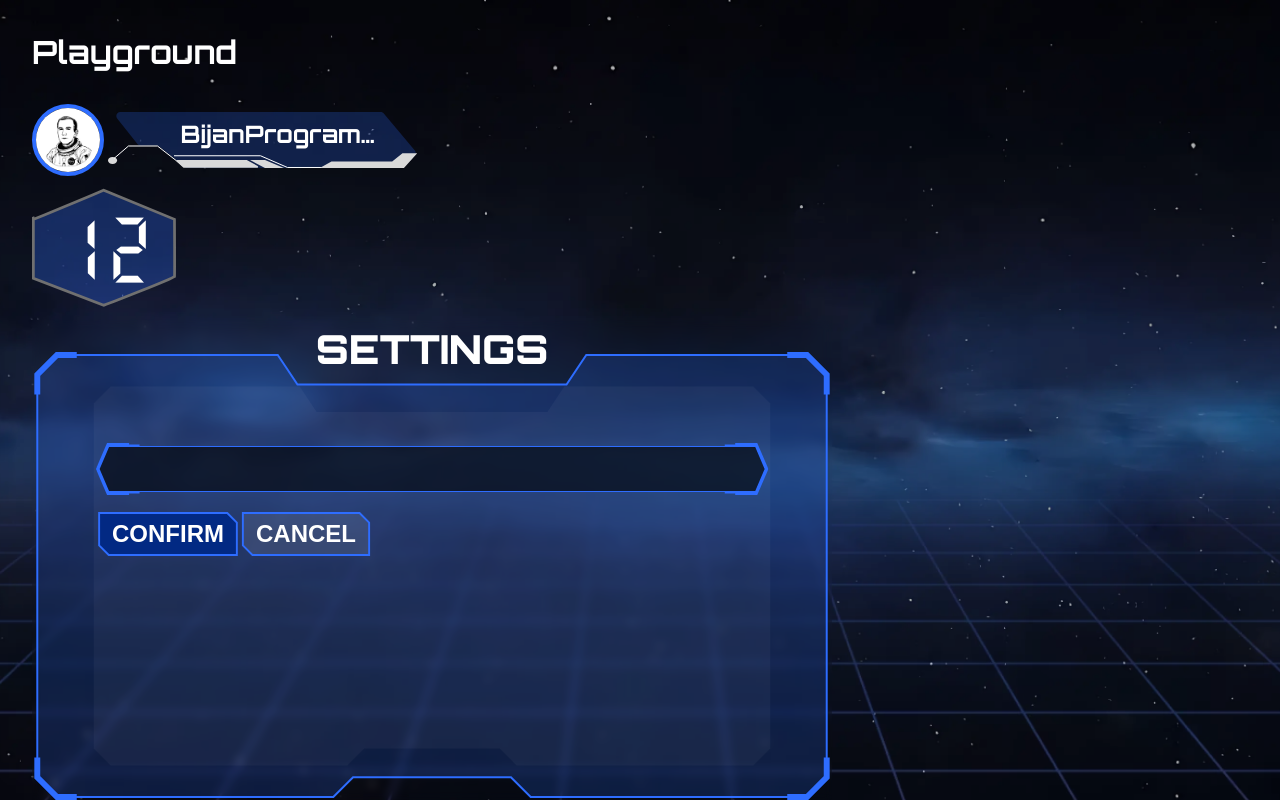
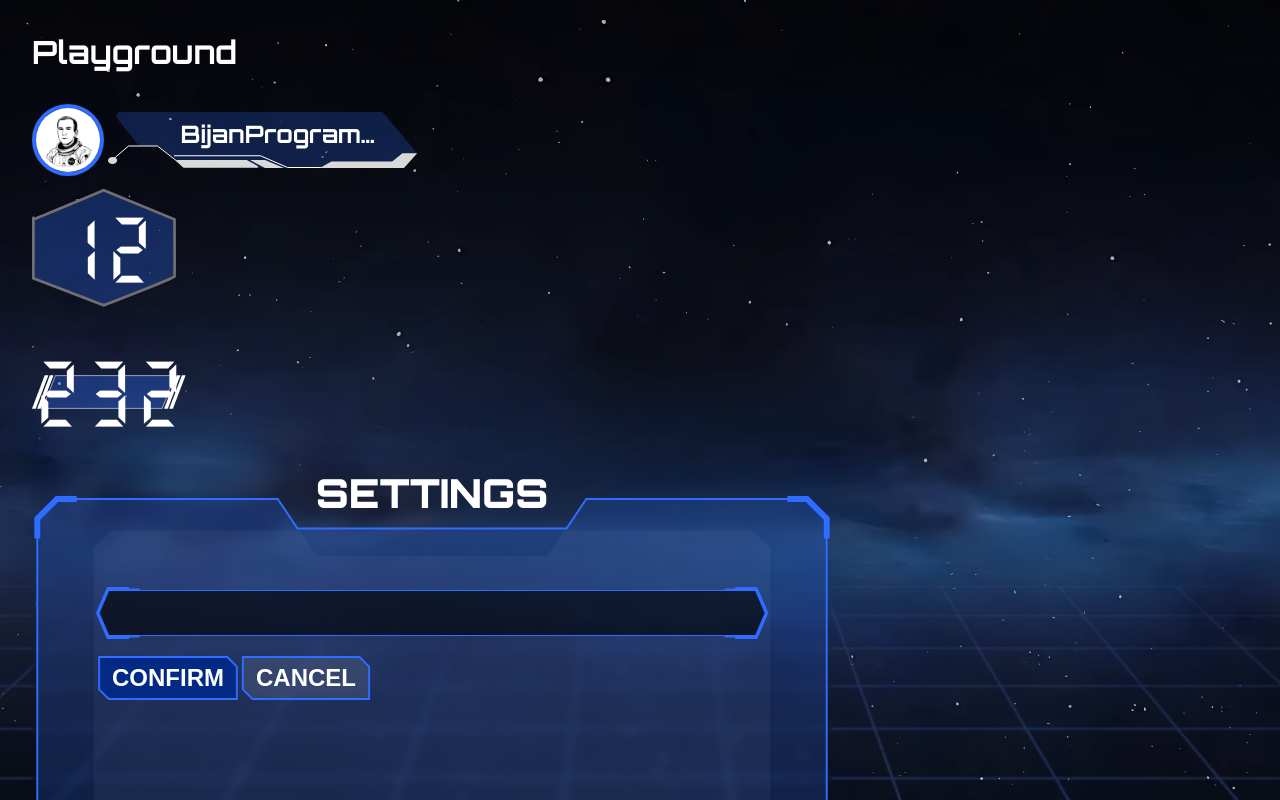
Before and after one commit to CodectiveOrg/snake-frontend, a React (Vite) app: page /playground in a window 1280 px wide. Shown: the top 800 px of the page. Built offline with nearby package versions, Linux system fonts and the light colour scheme; a web font is replaced by a local one.

Commit message:
[ADD] high score

```diff
--- /dev/null
+++ b/src/pages/game/components/high-score/components/high-score-frame/high-score-frame.component.tsx
@@ -0,0 +1,43 @@
+import type { ReactNode, SVGProps } from "react";
+
+import clsx from "clsx";
+
+import styles from "./high-score-frame.module.css";
+
+type Props = SVGProps<SVGSVGElement>;
+
+export default function HighScoreFrameComponent({
+  className,
+  ...otherProps
+}: Props): ReactNode {
+  return (
+    <svg
+      className={clsx(styles["high-score-frame"], className)}
+      viewBox="0 0 272 59"
+      fill="none"
+      xmlns="http://www.w3.org/2000/svg"
+      {...otherProps}
+    >
+      <path
+        className={styles.pane}
+        d="M253.027 0.5L230.649 58.5H18.9736L41.3516 0.5H253.027Z"
+      />
+      <path
+        className={styles.perimeter}
+        d="M31.6058 0H38.1465L15.6628 59H9.12207L31.6058 0Z"
+      />
+      <path
+        className={styles.perimeter}
+        d="M22.4837 0H29.0244L6.54071 59H0L22.4837 0Z"
+      />
+      <path
+        className={styles.perimeter}
+        d="M265.459 0H272L249.516 59H242.976L265.459 0Z"
+      />
+      <path
+        className={styles.perimeter}
+        d="M256.337 0H262.878L240.394 59H233.854L256.337 0Z"
+      />
+    </svg>
+  );
+}
--- /dev/null
+++ b/src/pages/game/components/high-score/components/high-score-frame/high-score-frame.module.css
@@ -0,0 +1,11 @@
+.high-score-frame {
+  .perimeter {
+    fill: var(--color-on-surface);
+  }
+
+  .pane {
+    fill: var(--color-primary);
+    fill-opacity: 0.3;
+    stroke: var(--color-on-surface);
+  }
+}
--- /dev/null
+++ b/src/pages/game/components/high-score/high-score.component.tsx
@@ -0,0 +1,18 @@
+import type { ReactNode } from "react";
+
+import HighScoreFrameComponent from "./components/high-score-frame/high-score-frame.component.tsx";
+
+import styles from "./high-score.module.css";
+
+type Props = {
+  highScore: number;
+};
+
+export default function HighScoreComponent({ highScore }: Props): ReactNode {
+  return (
+    <div className={styles["high-score"]}>
+      <HighScoreFrameComponent className={styles.frame} />
+      {highScore}
+    </div>
+  );
+}
--- /dev/null
+++ b/src/pages/game/components/high-score/high-score.module.css
@@ -0,0 +1,22 @@
+.high-score {
+  position: relative;
+  isolation: isolate;
+
+  display: grid;
+  place-content: center;
+
+  block-size: 9rem;
+  aspect-ratio: 1;
+
+  font-family: "Digital Numbers", sans-serif;
+  font-size: 4rem;
+
+  .frame {
+    position: absolute;
+    inset: 0;
+    z-index: -1;
+
+    block-size: 100%;
+    inline-size: 100%;
+  }
+}
--- a/src/pages/playground/playground.page.tsx
+++ b/src/pages/playground/playground.page.tsx
@@ -5,6 +5,7 @@ import PaneComponent from "@/components/pane/pane.component.tsx";
 import TextInputComponent from "@/components/text-input/text-input.component.tsx";
 import UserBadgeComponent from "@/components/user-badge/user-badge.component.tsx";
 
+import HighScoreComponent from "@/pages/game/components/high-score/high-score.component.tsx";
 import ScoreComponent from "@/pages/game/components/score/score.component.tsx";
 
 import styles from "./playground.module.css";
@@ -18,6 +19,7 @@ export default function PlaygroundPage(): ReactNode {
         picture="/images/user-picture-placeholder.webp"
       />
       <ScoreComponent score={12} />
+      <HighScoreComponent highScore={232} />
       <main
         style={{
           display: "grid",
```
